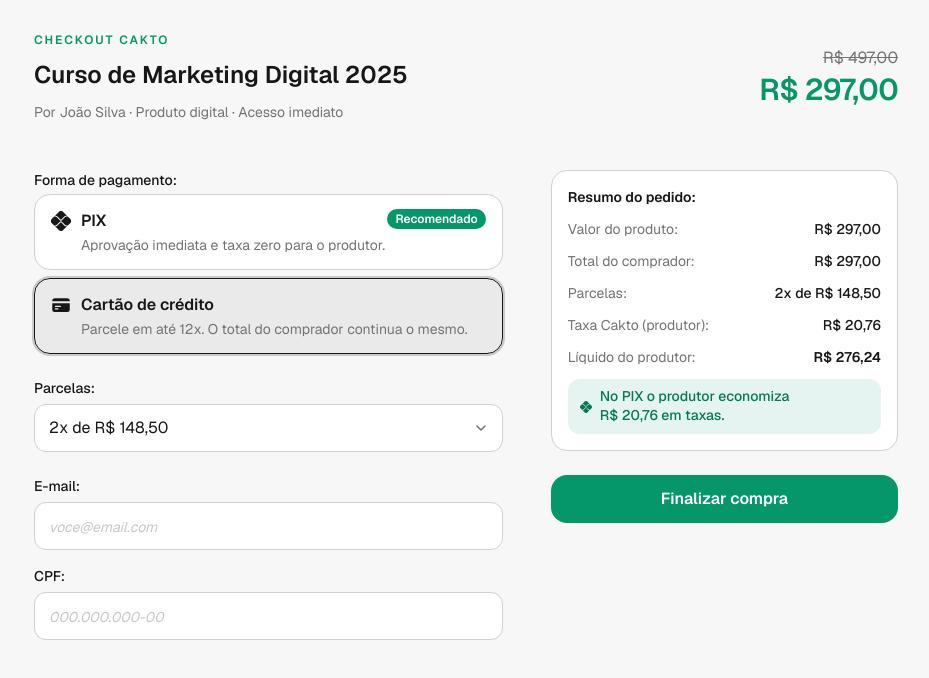
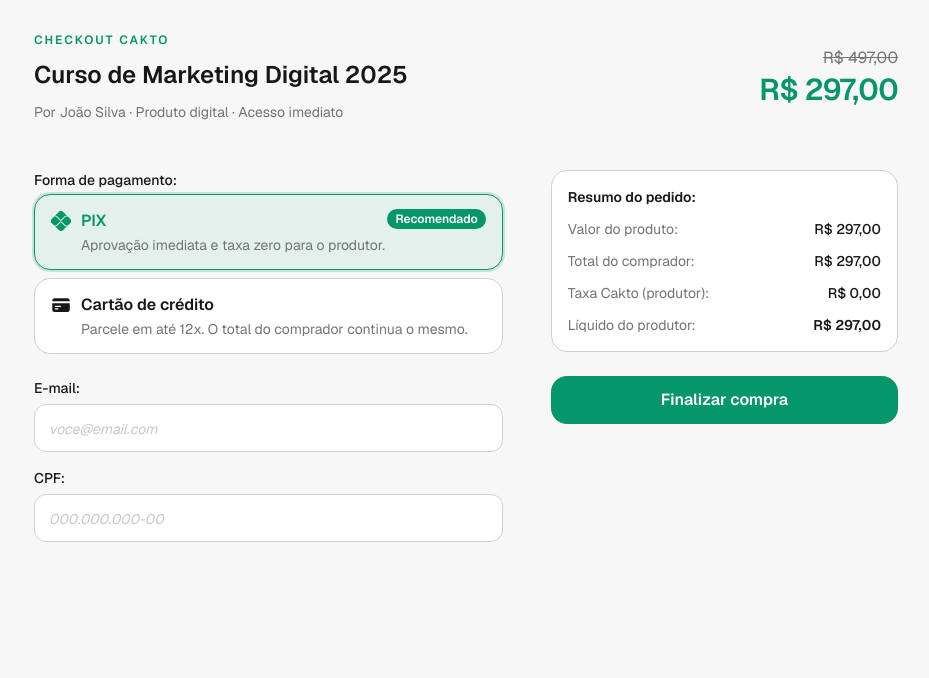
Before and after one commit to rcrdk/cakto-pay-checkout, a Next.js app: page / in a window 1280 px wide. Shown: the top 678 px of the page, without its empty margins (174-1103 px from the left). Built offline with nearby package versions, Linux system fonts and the light colour scheme.

Commit message:
feat: refactor checkout components to use react-hook-form for form management and add CheckoutSuccess component for order confirmation

```diff
--- a/src/features/checkout/components/checkout-form-fields.tsx
+++ b/src/features/checkout/components/checkout-form-fields.tsx
@@ -1,16 +1,21 @@
-'use client'
-
-import { useState } from 'react'
+import { Controller, useFormContext } from 'react-hook-form'
 
 import { TextField } from '@/shared/components/ui/text-field'
+import type { CheckoutFormSchema } from '../schemas/checkout-form-schema'
 import { maskCpf } from '../utils/mask-cpf'
 
 export function CheckoutFormFields() {
-	const [email, setEmail] = useState('')
-	const [cpf, setCpf] = useState('')
+	const { control, formState } = useFormContext<CheckoutFormSchema>()
+
+	const emailError = formState.errors.email?.message ?? null
+	const cpfError = formState.errors.cpf?.message ?? null
 
 	return (
 		<div className="flex flex-col gap-4">
+			<Controller
+				name="email"
+				control={control}
+				render={({ field }) => (
 					<TextField
 						id="email"
 						label="E-mail"
@@ -18,18 +23,30 @@ export function CheckoutFormFields() {
 						inputMode="email"
 						autoComplete="email"
 						placeholder="voce@email.com"
-				value={email}
-				onChange={setEmail}
+						value={field.value}
+						error={emailError}
+						onChange={field.onChange}
+						onBlur={field.onBlur}
+					/>
+				)}
 			/>
 
+			<Controller
+				name="cpf"
+				control={control}
+				render={({ field }) => (
 					<TextField
 						id="cpf"
 						label="CPF"
 						inputMode="numeric"
 						autoComplete="off"
 						placeholder="000.000.000-00"
-				value={cpf}
-				onChange={(value) => setCpf(maskCpf(value))}
+						value={field.value}
+						error={cpfError}
+						onChange={(value) => field.onChange(maskCpf(value))}
+						onBlur={field.onBlur}
+					/>
+				)}
 			/>
 		</div>
 	)
--- a/src/features/checkout/components/checkout-submit.tsx
+++ b/src/features/checkout/components/checkout-submit.tsx
@@ -1,7 +1,18 @@
+import { useFormContext } from 'react-hook-form'
+
 import { Button } from '@/shared/components/ui/button'
-
-const SUBMIT_LABEL = 'Finalizar compra'
+import type { CheckoutFormSchema } from '../schemas/checkout-form-schema'
 
 export function CheckoutSubmit() {
-	return <Button>{SUBMIT_LABEL}</Button>
+	const {
+		formState: { isSubmitting },
+	} = useFormContext<CheckoutFormSchema>()
+
+	const label = isSubmitting ? 'Finalizando compra...' : 'Finalizar compra'
+
+	return (
+		<Button type="submit" loading={isSubmitting}>
+			{label}
+		</Button>
+	)
 }
--- /dev/null
+++ b/src/features/checkout/components/checkout-success.tsx
@@ -0,0 +1,20 @@
+import type { Product } from '../types/checkout'
+import { formatBrlFromCents } from '../utils/format-brl-from-cents'
+
+interface CheckoutSuccessProps {
+	product: Product
+}
+
+export function CheckoutSuccess({ product }: Readonly<CheckoutSuccessProps>) {
+	const paidAmount = formatBrlFromCents(product.currentPriceCents)
+
+	return (
+		<section className="flex flex-col gap-3 py-8 text-center">
+			<p className="text-highlighted text-sm font-semibold tracking-wide uppercase">Pagamento confirmado</p>
+
+			<h1 className="text-2xl font-semibold text-balance">Você já tem acesso ao {product.name}</h1>
+
+			<p className="text-muted text-sm">Cobramos {paidAmount}. O material digital está disponível imediatamente.</p>
+		</section>
+	)
+}
--- a/src/features/checkout/components/checkout-summary.tsx
+++ b/src/features/checkout/components/checkout-summary.tsx
@@ -1,4 +1,6 @@
-import type { PaymentMethod } from '../constants/payment-methods'
+import { useFormContext, useWatch } from 'react-hook-form'
+
+import type { CheckoutFormSchema } from '../schemas/checkout-form-schema'
 import { calculateCheckoutAmounts } from '../services/calculate-checkout-amounts'
 import { formatBrlFromCents } from '../utils/format-brl-from-cents'
 import { PixSavingsBanner } from './pix-savings-banner'
@@ -6,16 +8,15 @@ import { SummaryRow } from './summary-row'
 
 interface CheckoutSummaryProps {
 	priceCents: number
-	method: PaymentMethod
-	installments: number
 }
 
-export function CheckoutSummary({ priceCents, method, installments }: Readonly<CheckoutSummaryProps>) {
-	const amounts = calculateCheckoutAmounts({
-		priceCents,
-		method,
-		installments,
-	})
+export function CheckoutSummary({ priceCents }: Readonly<CheckoutSummaryProps>) {
+	const { control } = useFormContext<CheckoutFormSchema>()
+
+	const method = useWatch({ control, name: 'method' })
+	const installments = useWatch({ control, name: 'installments' })
+
+	const amounts = calculateCheckoutAmounts({ priceCents, method, installments })
 
 	const productValue = formatBrlFromCents(amounts.buyerTotalCents)
 	const buyerTotal = formatBrlFromCents(amounts.buyerTotalCents)
--- a/src/features/checkout/components/checkout.tsx
+++ b/src/features/checkout/components/checkout.tsx
@@ -1,54 +1,90 @@
 'use client'
 
-import { useState } from 'react'
+import { useEffect, useRef, useState, type FormEvent } from 'react'
+import { zodResolver } from '@hookform/resolvers/zod'
+import { FormProvider, useForm } from 'react-hook-form'
 
-import { MIN_INSTALLMENTS } from '../constants/fee-rates'
-import type { PaymentMethod } from '../constants/payment-methods'
+import { checkoutFormSchema, defaultCheckoutFormValues, type CheckoutFormSchema } from '../schemas/checkout-form-schema'
 import type { Product } from '../types/checkout'
+import { getFirstInvalidFieldId } from '../utils/get-first-invalid-field-id'
+import { revealInvalidField } from '../utils/reveal-invalid-field'
 import { CheckoutFormFields } from './checkout-form-fields'
 import { CheckoutSubmit } from './checkout-submit'
+import { CheckoutSuccess } from './checkout-success'
 import { CheckoutSummary } from './checkout-summary'
 import { InstallmentSelect } from './installment-select'
 import { PaymentMethodSelector } from './payment-method-selector'
 import { ProductHeader } from './product-header'
 
-const INITIAL_METHOD: PaymentMethod = 'card'
-const INITIAL_INSTALLMENTS = 2
-
 interface CheckoutProps {
 	product: Product
 }
 
+const SUBMIT_DELAY_MS = 1200
+
 export function Checkout({ product }: Readonly<CheckoutProps>) {
-	const [method, setMethod] = useState<PaymentMethod>(INITIAL_METHOD)
-	const [installments, setInstallments] = useState(INITIAL_INSTALLMENTS)
+	const [isSuccess, setIsSuccess] = useState(false)
 
-	const handleMethodChange = (nextMethod: PaymentMethod) => {
-		setMethod(nextMethod)
-		if (nextMethod === 'pix') setInstallments(MIN_INSTALLMENTS)
+	const submitTimeoutRef = useRef<ReturnType<typeof setTimeout>>(undefined)
+
+	const form = useForm<CheckoutFormSchema>({
+		resolver: zodResolver(checkoutFormSchema),
+		mode: 'onTouched',
+		reValidateMode: 'onChange',
+		defaultValues: defaultCheckoutFormValues,
+	})
+
+	const handleCheckoutSubmit = (event: FormEvent<HTMLFormElement>) => {
+		void form.handleSubmit(
+			async () => {
+				await new Promise<void>((resolve) => {
+					clearTimeout(submitTimeoutRef.current)
+					submitTimeoutRef.current = setTimeout(() => {
+						setIsSuccess(true)
+						resolve()
+					}, SUBMIT_DELAY_MS)
+				})
+			},
+			(submitErrors) => {
+				const fieldId = getFirstInvalidFieldId(submitErrors)
+				if (!fieldId) return
+
+				requestAnimationFrame(() => revealInvalidField(fieldId))
+			},
+		)(event)
 	}
+
+	useEffect(() => () => clearTimeout(submitTimeoutRef.current), [])
+
+	if (isSuccess)
+		return (
+			<main className="mx-auto flex w-full max-w-md flex-col px-4 py-8">
+				<CheckoutSuccess product={product} />
+			</main>
+		)
 
 	return (
 		<main className="mx-auto flex w-full max-w-md flex-col px-4 py-8 lg:max-w-4xl">
-			<div className="grid grid-cols-1 gap-6 lg:grid-cols-[minmax(0,1.35fr)_minmax(0,1fr)] lg:items-start lg:gap-x-12 lg:gap-y-12">
+			<FormProvider {...form}>
+				<form
+					className="grid grid-cols-1 gap-6 lg:grid-cols-[minmax(0,1.35fr)_minmax(0,1fr)] lg:items-start lg:gap-x-12 lg:gap-y-12"
+					noValidate
+					onSubmit={handleCheckoutSubmit}
+				>
 					<ProductHeader product={product} />
 
 					<div className="flex flex-col gap-6">
-					<PaymentMethodSelector method={method} onMethodChange={handleMethodChange} />
-					<InstallmentSelect
-						priceCents={product.currentPriceCents}
-						method={method}
-						installments={installments}
-						onInstallmentsChange={setInstallments}
-					/>
+						<PaymentMethodSelector />
+						<InstallmentSelect priceCents={product.currentPriceCents} />
 						<CheckoutFormFields />
 					</div>
 
 					<div className="flex flex-col gap-6">
-					<CheckoutSummary priceCents={product.currentPriceCents} method={method} installments={installments} />
+						<CheckoutSummary priceCents={product.currentPriceCents} />
 						<CheckoutSubmit />
 					</div>
-			</div>
+				</form>
+			</FormProvider>
 		</main>
 	)
 }
--- a/src/features/checkout/components/installment-select.tsx
+++ b/src/features/checkout/components/installment-select.tsx
@@ -1,14 +1,13 @@
+import { useFormContext, useWatch } from 'react-hook-form'
+
 import { SelectField } from '@/shared/components/ui/select-field'
-import type { PaymentMethod } from '../constants/payment-methods'
+import type { CheckoutFormSchema } from '../schemas/checkout-form-schema'
 import { listCardInstallmentOptions } from '../services/list-card-installment-options'
 import type { CheckoutAmounts } from '../types/checkout'
 import { formatBrlFromCents } from '../utils/format-brl-from-cents'
 
 interface InstallmentSelectProps {
 	priceCents: number
-	method: PaymentMethod
-	installments: number
-	onInstallmentsChange: (installments: number) => void
 }
 
 interface InstallmentOptionProps {
@@ -23,18 +22,17 @@ function InstallmentOption({ installments, amounts }: Readonly<InstallmentOption
 	return <option value={installments}>{label}</option>
 }
 
-export function InstallmentSelect({
-	priceCents,
-	method,
-	installments,
-	onInstallmentsChange,
-}: Readonly<InstallmentSelectProps>) {
+export function InstallmentSelect({ priceCents }: Readonly<InstallmentSelectProps>) {
+	const { control, setValue } = useFormContext<CheckoutFormSchema>()
+
+	const method = useWatch({ control, name: 'method' })
+	const installments = useWatch({ control, name: 'installments' })
+
 	const options = listCardInstallmentOptions(priceCents)
 	const isCard = method === 'card'
 
 	const handleInstallmentsChange = (value: string) => {
-		const nextInstallments = Number(value)
-		onInstallmentsChange(nextInstallments)
+		setValue('installments', Number(value), { shouldDirty: true })
 	}
 
 	if (!isCard) return null
--- a/src/features/checkout/components/payment-method-selector.tsx
+++ b/src/features/checkout/components/payment-method-selector.tsx
@@ -1,17 +1,23 @@
+import { useFormContext, useWatch } from 'react-hook-form'
+
 import { CreditCardIcon } from '@/shared/components/icons/credit-card-icon'
 import { PixIcon } from '@/shared/components/icons/pix-icon'
 import { FieldLabel } from '@/shared/components/ui/field-label'
+import { MIN_INSTALLMENTS } from '../constants/fee-rates'
 import type { PaymentMethod } from '../constants/payment-methods'
+import type { CheckoutFormSchema } from '../schemas/checkout-form-schema'
 import { PaymentMethodOption } from './payment-method-option'
 
-interface PaymentMethodSelectorProps {
-	method: PaymentMethod
-	onMethodChange: (method: PaymentMethod) => void
-}
-
-export function PaymentMethodSelector({ method, onMethodChange }: Readonly<PaymentMethodSelectorProps>) {
+export function PaymentMethodSelector() {
+	const { control, setValue } = useFormContext<CheckoutFormSchema>()
+	const method = useWatch({ control, name: 'method' })
 	const isPixSelected = method === 'pix'
 	const isCardSelected = method === 'card'
+
+	const handleMethodChange = (nextMethod: PaymentMethod) => {
+		setValue('method', nextMethod, { shouldDirty: true })
+		if (nextMethod === 'pix') setValue('installments', MIN_INSTALLMENTS)
+	}
 
 	return (
 		<fieldset className="flex flex-col gap-2 border-0 p-0">
@@ -25,7 +31,7 @@ export function PaymentMethodSelector({ method, onMethodChange }: Readonly<Payme
 					description="Aprovação imediata e taxa zero para o produtor."
 					Icon={PixIcon}
 					selected={isPixSelected}
-					onClick={() => onMethodChange('pix')}
+					onClick={() => handleMethodChange('pix')}
 					variant="highlighted"
 					badge="Recomendado"
 				/>
@@ -35,7 +41,7 @@ export function PaymentMethodSelector({ method, onMethodChange }: Readonly<Payme
 					description="Parcele em até 12x. O total do comprador continua o mesmo."
 					Icon={CreditCardIcon}
 					selected={isCardSelected}
-					onClick={() => onMethodChange('card')}
+					onClick={() => handleMethodChange('card')}
 				/>
 			</div>
 		</fieldset>
```
Lines whose indentation alone changed are shown as unchanged.
